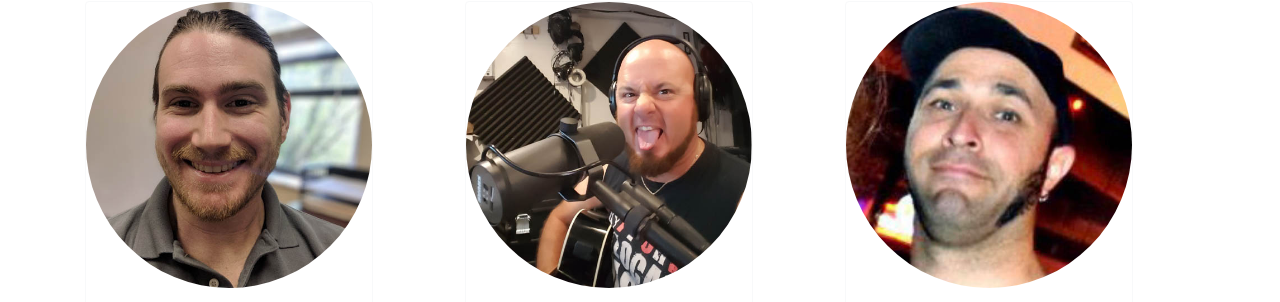
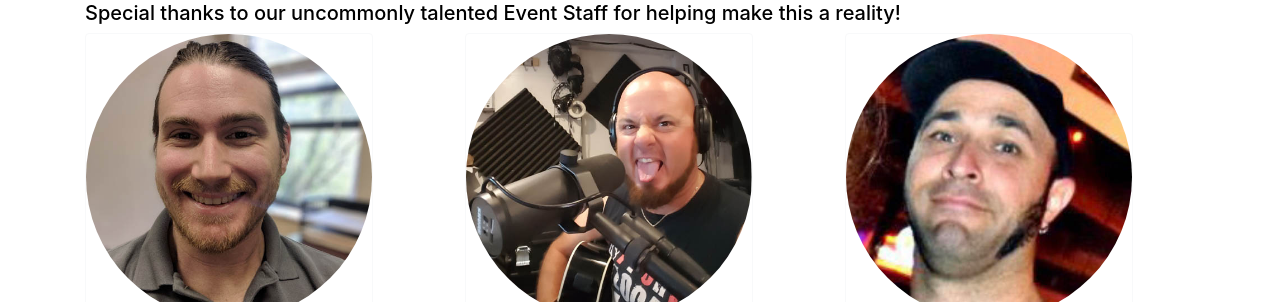
Before and after one commit to thursby/coastline-site, an Eleventy site: page src/events/srqamseries_staff.liquid in a window 1280 px wide. Shown: the part 135-437 px from the top of the page. Built offline with nearby package versions, Linux system fonts and the light colour scheme; Eleventy itself is replaced by a stand-in of ours; files that its build step writes are made by us from their sources.

Commit message:
Updated staff page with description.

```diff
--- a/src/events/srqamseries_staff.liquid
+++ b/src/events/srqamseries_staff.liquid
@@ -24,6 +24,7 @@ title: CØASTLiNE - SRQ Am Series and Music Festival Staff
 
 <div class="container">
 <h1 class="aileronultralight">GRACiOUS&#8203;<b>STAFF</b></h1>
+  <p class="h5">Special thanks to our uncommonly talented Event Staff for helping make this a reality!</p>
   <div class="row">
 {%- for staff in collections.srqamseries_staff -%}
     <div class="col-md-4">
```
Also changed, not shown: 3 other files.
